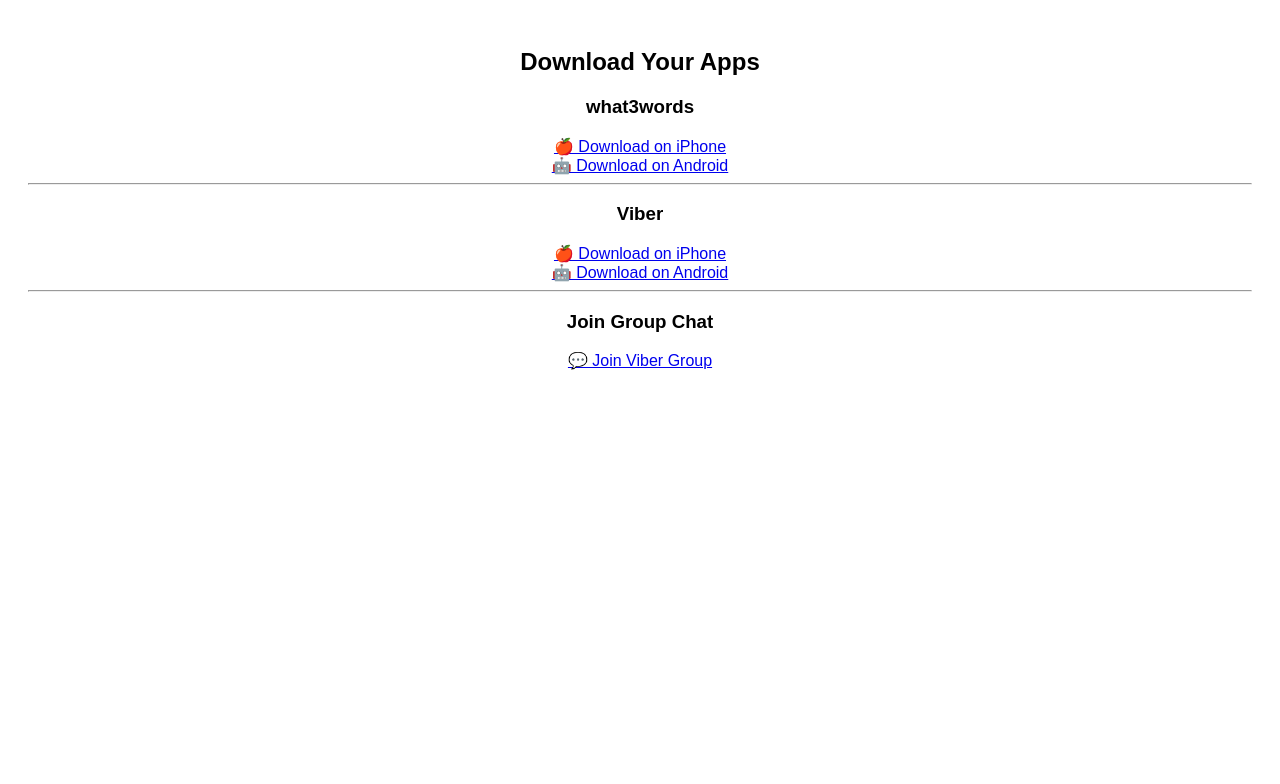
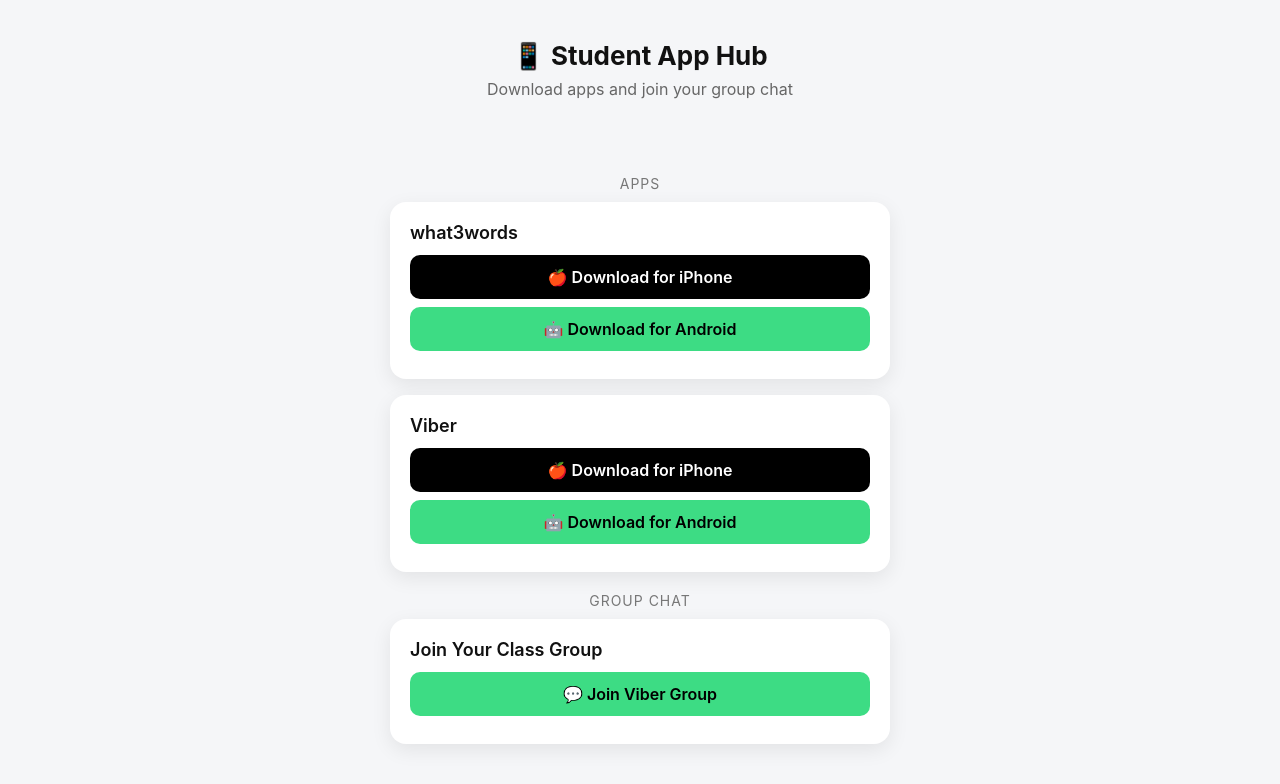
Before and after one commit to jameshall57051/brooke-house, a plain HTML site: page index.html in a window 1280 px wide. Drawn offline with Linux system fonts and the light colour scheme.

Commit message:
Update index.html

```diff
--- a/index.html
+++ b/index.html
@@ -1,29 +1,126 @@
 <!DOCTYPE html>
-<html>
+<html lang="en">
 <head>
-  <title>Student Apps</title>
+  <meta charset="UTF-8">
   <meta name="viewport" content="width=device-width, initial-scale=1.0">
+  <title>Student App Hub</title>
+
+  <style>
+    body {
+      font-family: -apple-system, BlinkMacSystemFont, "Segoe UI", Roboto, Arial, sans-serif;
+      margin: 0;
+      background: #f5f6f8;
+      color: #111;
+    }
+
+    header {
+      text-align: center;
+      padding: 40px 20px 20px;
+    }
+
+    header h1 {
+      margin: 0;
+      font-size: 26px;
+    }
+
+    header p {
+      margin-top: 8px;
+      color: #666;
+    }
+
+    .container {
+      max-width: 500px;
+      margin: auto;
+      padding: 20px;
+    }
+
+    .card {
+      background: white;
+      border-radius: 16px;
+      padding: 20px;
+      margin-bottom: 16px;
+      box-shadow: 0 6px 20px rgba(0,0,0,0.08);
+    }
+
+    .app-title {
+      font-size: 18px;
+      margin-bottom: 12px;
+      font-weight: 600;
+    }
+
+    .buttons a {
+      display: block;
+      text-align: center;
+      text-decoration: none;
+      padding: 12px;
+      margin: 8px 0;
+      border-radius: 10px;
+      font-weight: 600;
+    }
+
+    .ios {
+      background: #000;
+      color: white;
+    }
+
+    .android {
+      background: #3DDC84;
+      color: #000;
+    }
+
+    .section-title {
+      text-align: center;
+      margin: 20px 0 10px;
+      font-size: 14px;
+      color: #777;
+      text-transform: uppercase;
+      letter-spacing: 1px;
+    }
+  </style>
 </head>
-<body style="font-family: Arial; text-align:center; padding:20px;">
 
-  <h2>Download Your Apps</h2>
+<body>
 
-  <h3>what3words</h3>
-  <a href="https://apps.apple.com/app/id657878530">🍎 Download on iPhone</a><br>
-  <a href="https://play.google.com/store/apps/details?id=com.what3words.android">🤖 Download on Android</a>
+  <header>
+    <h1>📱 Student App Hub</h1>
+    <p>Download apps and join your group chat</p>
+  </header>
 
-  <hr>
+  <div class="container">
 
-  <h3>Viber</h3>
-  <a href="https://apps.apple.com/app/id382617920">🍎 Download on iPhone</a><br>
-  <a href="https://play.google.com/store/apps/details?id=com.viber.voip">🤖 Download on Android</a>
+    <div class="section-title">Apps</div>
 
-  <hr>
+    <!-- what3words -->
+    <div class="card">
+      <div class="app-title">what3words</div>
+      <div class="buttons">
+        <a class="ios" href="https://apps.apple.com/gb/app/what3words/id657878530">🍎 Download for iPhone</a>
+        <a class="android" href="https://play.google.com/store/apps/details?id=com.what3words.android">🤖 Download for Android</a>
+      </div>
+    </div>
 
-  <h3>Join Group Chat</h3>
-  <a href="https://invite.viber.com/?g2=YOUR_INVITE_CODE">
-    💬 Join Viber Group
-  </a>
+    <!-- Viber -->
+    <div class="card">
+      <div class="app-title">Viber</div>
+      <div class="buttons">
+        <a class="ios" href="https://apps.apple.com/app/id382617920">🍎 Download for iPhone</a>
+        <a class="android" href="https://play.google.com/store/apps/details?id=com.viber.voip">🤖 Download for Android</a>
+      </div>
+    </div>
+
+    <div class="section-title">Group Chat</div>
+
+    <!-- Viber Group -->
+    <div class="card">
+      <div class="app-title">Join Your Class Group</div>
+      <div class="buttons">
+        <a class="android" href="https://invite.viber.com/?g2=YOUR_INVITE_CODE">
+          💬 Join Viber Group
+        </a>
+      </div>
+    </div>
+
+  </div>
 
 </body>
 </html>
```
